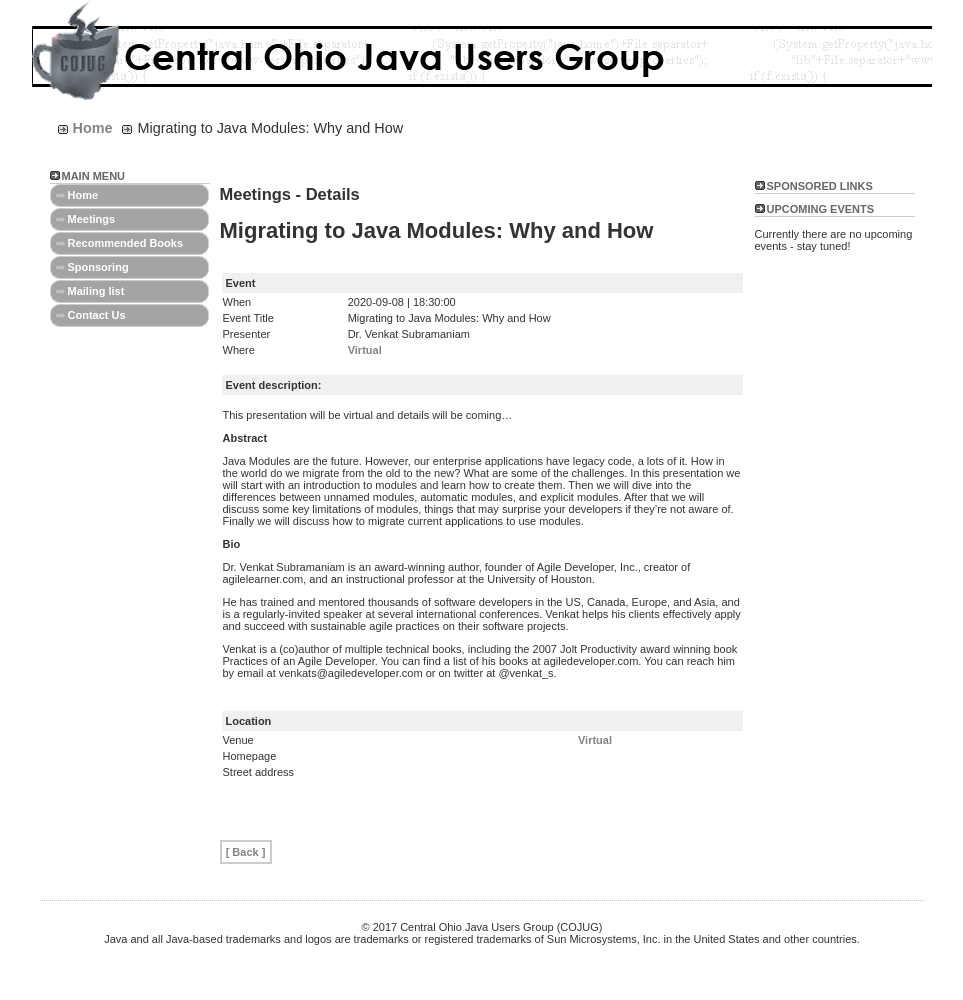
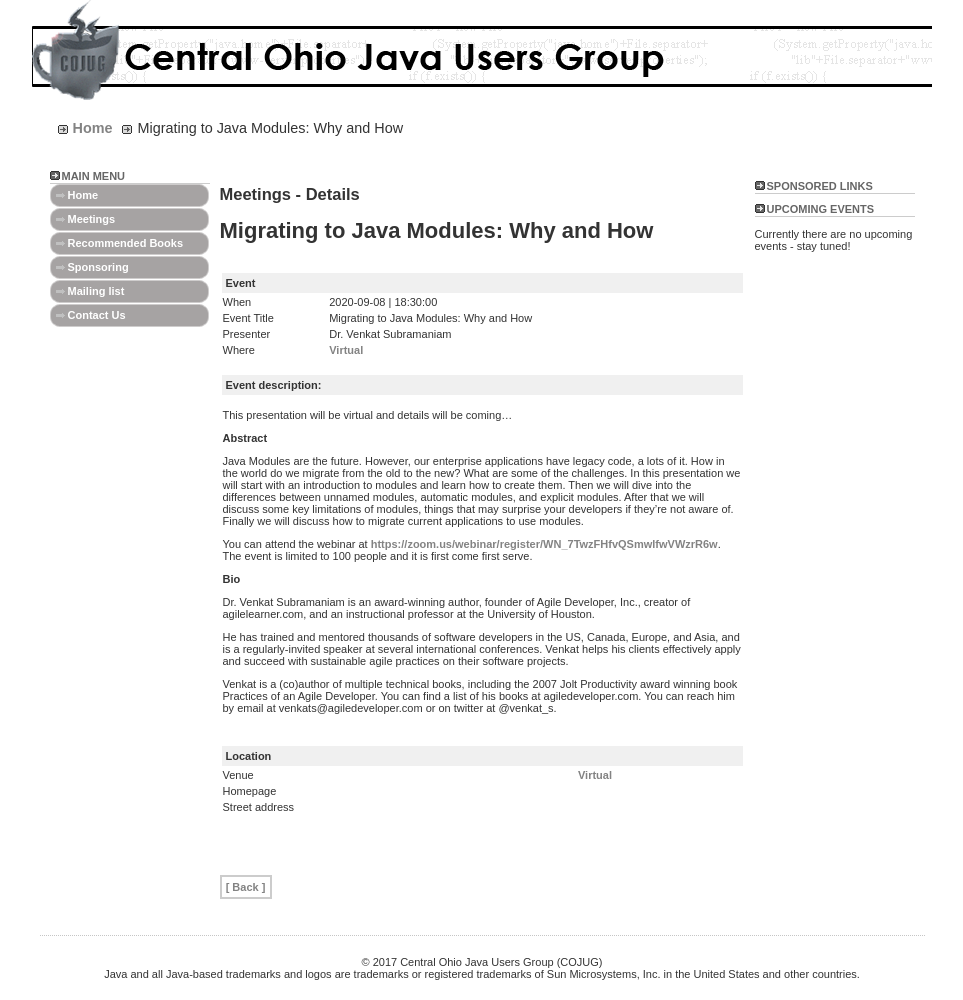
Before and after one commit to cjudd/cojug-site, a Jekyll site: the page built from _frontPage/2020-09-08-dinner-Modules-300.markdown, in a window 1280 px wide. Shown: the whole page, without its empty margins (158-1121 px from the left). Built offline with Jekyll 4.4.1, drawn with Linux system fonts in a browser that asks for light colours; comment, search, counter and statistics services are not loaded; before the commit the page ends 965 px from its top, so only the background shows below that.

Commit message:
Added link to event.

```diff
--- a/_frontPage/2020-09-08-dinner-Modules-300.markdown
+++ b/_frontPage/2020-09-08-dinner-Modules-300.markdown
@@ -6,7 +6,8 @@
 dates: 2020-09-08
 layout: post
 location-id: "Virtual"
-description: "Dr. Venkat Subramaniam will be presenting Migrating to Java Modules: Why and How"
+description: "Dr. Venkat Subramaniam will be presenting Migrating to Java Modules: Why and How - <a href='https://zoom.us/webinar/register/WN_7TwzFHfvQSmwlfwVWzrR6w'>https://zoom.us/webinar/register/WN_7TwzFHfvQSmwlfwVWzrR6w</a>"
+
 tags:
 ---
 
@@ -16,6 +17,8 @@
 
 Java Modules are the future. However, our enterprise applications have legacy code, a lots of it. How in the world do we migrate from the old to the new? What are some of the challenges. In this presentation we will start with an introduction to modules and learn how to create them. Then we will dive into the differences between unnamed modules, automatic modules, and explicit modules. After that we will discuss some key limitations of modules, things that may surprise your developers if they're not aware of. Finally we will discuss how to migrate current applications to use modules.
 
+You can attend the webinar at <a href="https://zoom.us/webinar/register/WN_7TwzFHfvQSmwlfwVWzrR6w">https://zoom.us/webinar/register/WN_7TwzFHfvQSmwlfwVWzrR6w</a>. The event is limited to 100 people and it is first come first serve.
+
 **Bio**
 
 Dr. Venkat Subramaniam is an award-winning author, founder of Agile Developer, Inc., creator of agilelearner.com, and an instructional professor at the University of Houston.
--- a/_posts/2020-09-08-dinner-Modules-300.markdown
+++ b/_posts/2020-09-08-dinner-Modules-300.markdown
@@ -16,6 +16,8 @@
 
 Java Modules are the future. However, our enterprise applications have legacy code, a lots of it. How in the world do we migrate from the old to the new? What are some of the challenges. In this presentation we will start with an introduction to modules and learn how to create them. Then we will dive into the differences between unnamed modules, automatic modules, and explicit modules. After that we will discuss some key limitations of modules, things that may surprise your developers if they're not aware of. Finally we will discuss how to migrate current applications to use modules.
 
+You can attend the webinar at <a href="https://zoom.us/webinar/register/WN_7TwzFHfvQSmwlfwVWzrR6w">https://zoom.us/webinar/register/WN_7TwzFHfvQSmwlfwVWzrR6w</a>. The event is limited to 100 people and it is first come first serve.
+
 **Bio**
 
 Dr. Venkat Subramaniam is an award-winning author, founder of Agile Developer, Inc., creator of agilelearner.com, and an instructional professor at the University of Houston.
```
